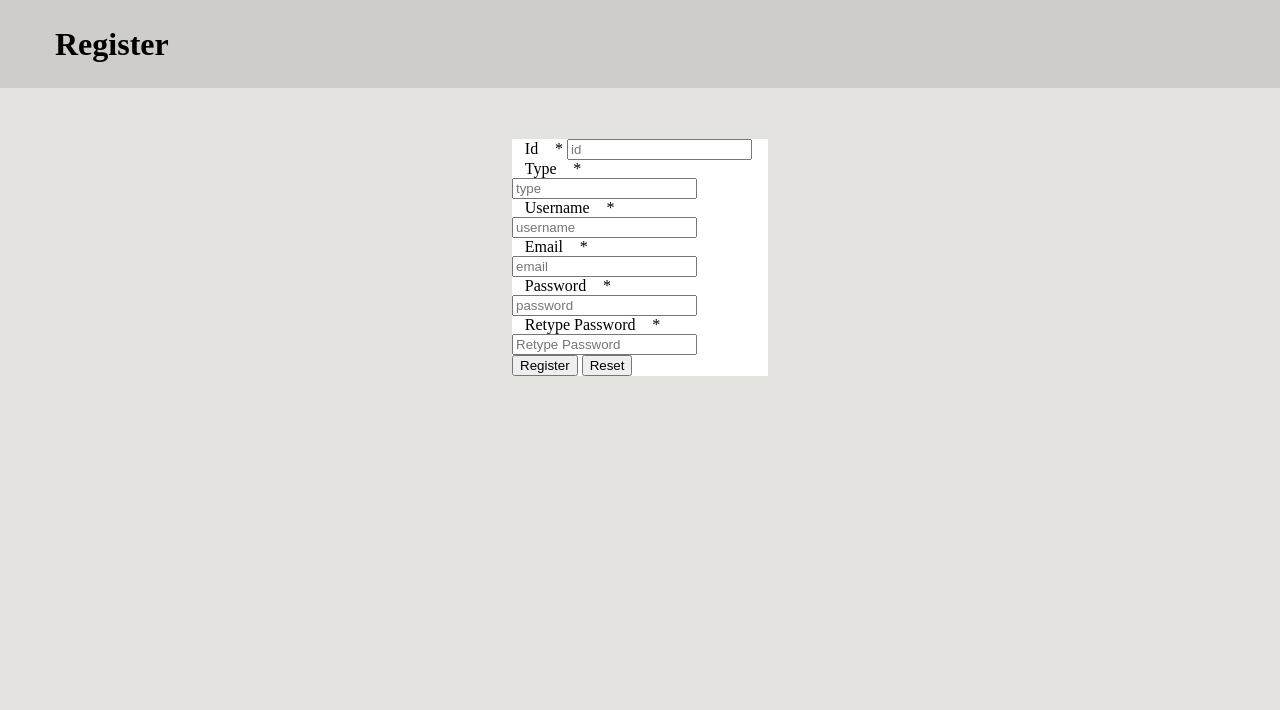
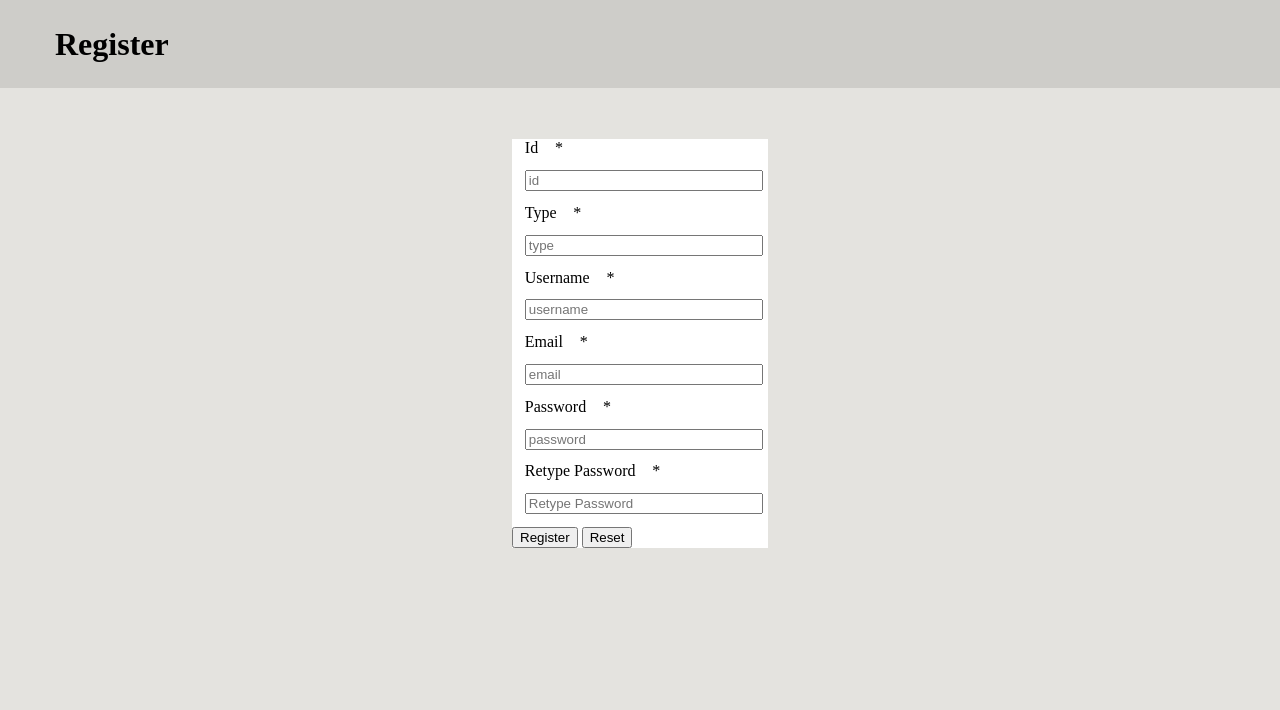
Before and after one commit to babychamp/fypb, a PHP site: page /register.php in a window 1280 px wide. Shown: the part 110-820 px from the top of the page. Run offline with PHP 8.4, Linux system fonts and the light colour scheme; data comes from the database, SQL or seed files in the repository.

Commit message:
fixed logo link, minor changes to header and register

```diff
--- a/fyp/include/header.php
+++ b/fyp/include/header.php
@@ -59,8 +59,7 @@ echo'
 
 
 </div>';
-               //echo '</br><button onclick="checkIn()">Check in</button>';
-                //      echo '</a><button onclick ="checkOut()">Check out</button>';
+
 	              }else{
                       echo'<a href ="register.php" class = "loginbutton">Register</a> &nbsp; &nbsp;';
 		              echo'<a href="login.php" class="loginbutton">Login</a>';
@@ -72,7 +71,7 @@ echo'
 
                 </div>
                 <div id="website-logo">
-                    <img src="img/jps.png" alt="logo" id="logo" onclick="location.href=\'homepage.php\'">
+                    <img src="img/jps.png" alt="logo" id="logo">
                 </div>';
 
 
--- a/fyp/register.php
+++ b/fyp/register.php
@@ -68,31 +68,31 @@ if (isset($_POST['register-submit'])){
         <div class="form-group">
             <label>Id </label>
             <label class="required">*</label>
-            <input type="int" class="form-control" name="id" placeholder="id" required />
+            <input type="int" class="logininput" name="id" placeholder="id" required />
         </div>
         <div class="form-group">
             <label>Type</label>
             <label class="required">*</label>
-            <input type="int" class="form-control" name="type" placeholder="type" required />
+            <input type="int" class="logininput" name="type" placeholder="type" required />
         </div>
         <div class="form-group">
             <label>Username </label>
             <label class="required">*</label>
-            <input type="text" class="form-control" name="username" placeholder="username" required />
+            <input type="text" class="logininput" name="username" placeholder="username" required />
         </div>
         <div class="form-group">
             <label>Email </label>
             <label class="required">*</label>
-            <input type="email" class="form-control" name="email" placeholder="email" required />
+            <input type="email" class="logininput" name="email" placeholder="email" required />
             <div class="form-group">
                 <label>Password </label>
                 <label class="required">*</label>
-                <input type="password" class="form-control" name="password" placeholder="password" required />
+                <input type="password" class="logininput" name="password" placeholder="password" required />
             </div>
             <div class="form-group">
                 <label>Retype Password </label>
                 <label class="required">*</label>
-                <input type="password" class="form-control" name="pwd-repeat" placeholder="Retype Password" required />
+                <input type="password" class="logininput" name="pwd-repeat" placeholder="Retype Password" required />
             </div>
             <button type="submit" name="register-submit">Register</button>
             <button type="reset" name="register-reset-btn">Reset</button>
--- a/fyp/style.css
+++ b/fyp/style.css
@@ -23,6 +23,7 @@
         #logo {
             width: 100px;
             height: 100px;
+            background: url('homepage.php') no-repeat;
         }
 
         header {
@@ -135,7 +136,7 @@ html {
         }
 
         body {
-	padding:0;
+            padding: 0;
             margin: 0;
             background-color: #E4E3DF;
             height: 100%;
```
Lines whose indentation alone changed are shown as unchanged.
